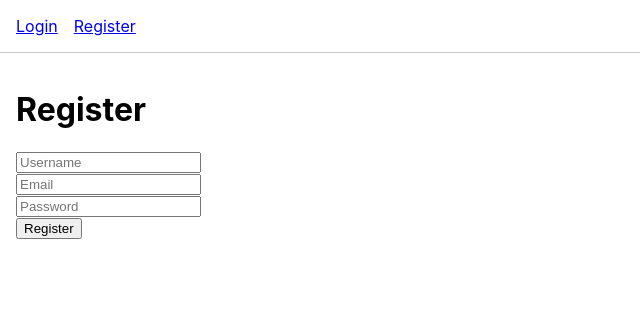
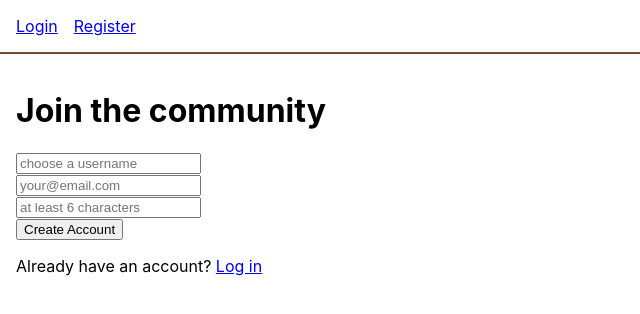
Before and after one commit to ChuaHW/OverCaffeinated, a React (Create React App) app in the folder client/: page /register in a window 1280 px wide. Shown: the top 314 px of the page, without its empty margins (0-640 px from the left). Built offline with nearby package versions, Linux system fonts and the light colour scheme.

Commit message:
Update login and register UI

```diff
--- a/client/src/components/Navbar.js
+++ b/client/src/components/Navbar.js
@@ -12,7 +12,7 @@ function Navbar() {
   };
 
   return (
-    <nav style={{ padding: '1rem', borderBottom: '1px solid #ccc', display: 'flex', gap: '1rem' }}>
+    <nav style={{ padding: '1rem', borderBottom: '2px solid #6F4E37', display: 'flex', gap: '1rem' }}>
       {token ? (
         <>
           <span>Hi, {username}</span>
--- a/client/src/pages/Login.js
+++ b/client/src/pages/Login.js
@@ -1,6 +1,6 @@
 import { useState } from 'react';
 import axios from 'axios';
-import { useNavigate } from 'react-router-dom';
+import { useNavigate, Link } from 'react-router-dom';
 
 function Login() {
   const [email, setEmail] = useState('');
@@ -22,13 +22,14 @@ function Login() {
 
   return (
     <div style={{ padding: '1rem' }}>
-      <h1>Login</h1>
+      <h1>Welcome back, coffee enthusiast</h1>
       {error && <p style={{ color: 'red' }}>{error}</p>}
       <form onSubmit={handleSubmit}>
-        <div><input placeholder="Email" value={email} onChange={e => setEmail(e.target.value)} /></div>
-        <div><input placeholder="Password" type="password" value={password} onChange={e => setPassword(e.target.value)} /></div>
+        <div><input placeholder="your@email.com" value={email} onChange={e => setEmail(e.target.value)} /></div>
+        <div><input placeholder="enter your password" type="password" value={password} onChange={e => setPassword(e.target.value)} /></div>
         <button type="submit">Login</button>
       </form>
+      <p>New here? <Link to="/register">Create an account</Link></p>
     </div>
   );
 }
--- a/client/src/pages/Register.js
+++ b/client/src/pages/Register.js
@@ -1,6 +1,6 @@
 import { useState } from 'react';
 import axios from 'axios';
-import { useNavigate } from 'react-router-dom';
+import { useNavigate, Link } from 'react-router-dom';
 
 function Register() {
   const [email, setEmail] = useState('');
@@ -22,14 +22,15 @@ function Register() {
 
   return (
     <div style={{ padding: '1rem' }}>
-      <h1>Register</h1>
+      <h1>Join the community</h1>
       {message && <p>{message}</p>}
       <form onSubmit={handleSubmit}>
-        <div><input placeholder="Username" value={username} onChange={e => setUsername(e.target.value)} /></div>
-        <div><input placeholder="Email" value={email} onChange={e => setEmail(e.target.value)} /></div>
-        <div><input placeholder="Password" type="password" value={password} onChange={e => setPassword(e.target.value)} /></div>
-        <button type="submit">Register</button>
+        <div><input placeholder="choose a username" value={username} onChange={e => setUsername(e.target.value)} /></div>
+        <div><input placeholder="your@email.com" value={email} onChange={e => setEmail(e.target.value)} /></div>
+        <div><input placeholder="at least 6 characters" type="password" value={password} onChange={e => setPassword(e.target.value)} /></div>
+        <button type="submit">Create Account</button>
       </form>
+      <p>Already have an account? <Link to="/login">Log in</Link></p>
     </div>
   );
 }
```
